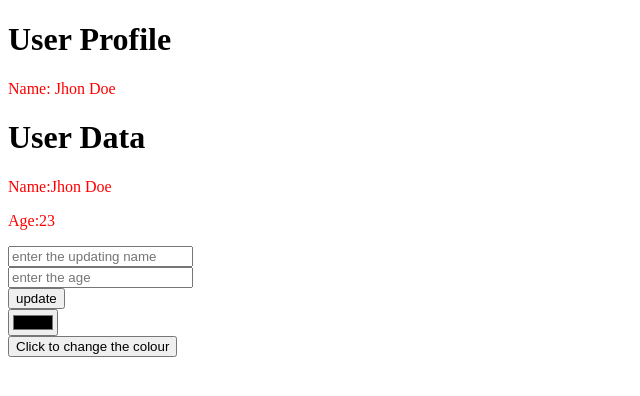
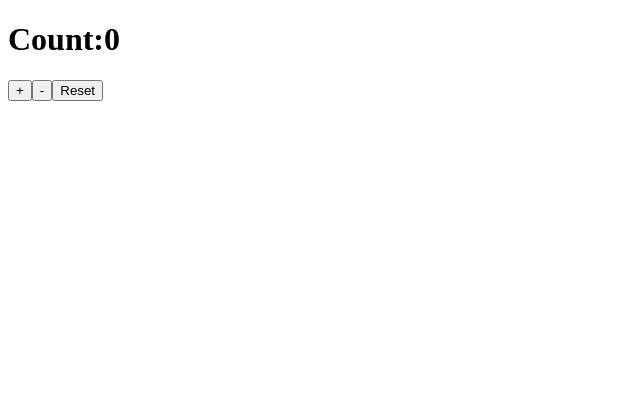
Before and after one commit to Dharmateja69/React-Course, a React (Vite) app in the folder react-demos/: page / in a window 1280 px wide. Shown: the top 396 px of the page, without its empty margins (0-640 px from the left). Built offline with nearby package versions, Linux system fonts and the light colour scheme.

Commit message:
UseReducer() in action

```diff
--- a/react-demos/src/App.jsx
+++ b/react-demos/src/App.jsx
@@ -1,22 +1,27 @@
-import React from "react";
-import { ColorProvider } from "./Assignment/ColorProvider"; // Fixed import
-import UserProfile from "./Assignment/UserProfile";
-import { UserProvider } from "./Assignment/UserProvider";
-import Userdata from "./Assignment/Userdata";
+import React, { useReducer } from "react";
+const initialState = { count: 0 };
+//reducer has state of the variable, where action is used to what we have to do with that vairable
+const reducer = (state, action) => {
+  switch (action.type) {
+    case "increment":
+      return { ...state, count: state.count + 1 };
+    case "decrement":
+      return { ...state, count: state.count - 1 };
+    case "reset":
+      return { ...state, count: 0 };
+    default:
+      return state;
+  }
+};
 
 export default function App() {
+  const [state, dispatch] = useReducer(reducer, initialState);
   return (
     <div>
-      <UserProvider>
-        <ColorProvider>
-          <UserProfile />
-          <Userdata />
-        </ColorProvider>
-      </UserProvider>
+      <h1>Count:{state.count}</h1>
+      <button onClick={() => dispatch({ type: "increment" })}>+</button>
+      <button onClick={() => dispatch({ type: "decrement" })}>-</button>
+      <button onClick={() => dispatch({ type: "reset" })}>Reset</button>
     </div>
   );
 }
-
-// The App component renders a <div>.
-// Inside <div>, UserProvider is wrapped around UserProfile.
-// This means UserProfile now has access to UserProvider's context.
```
